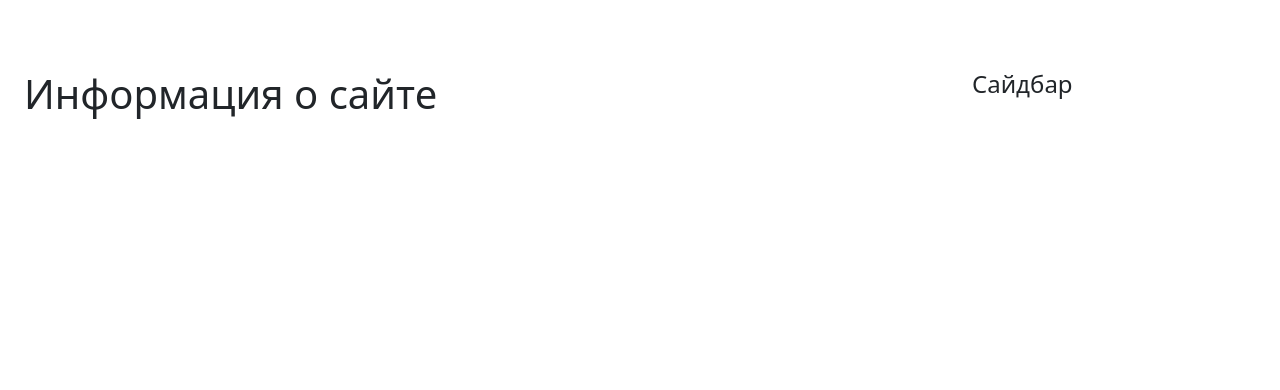
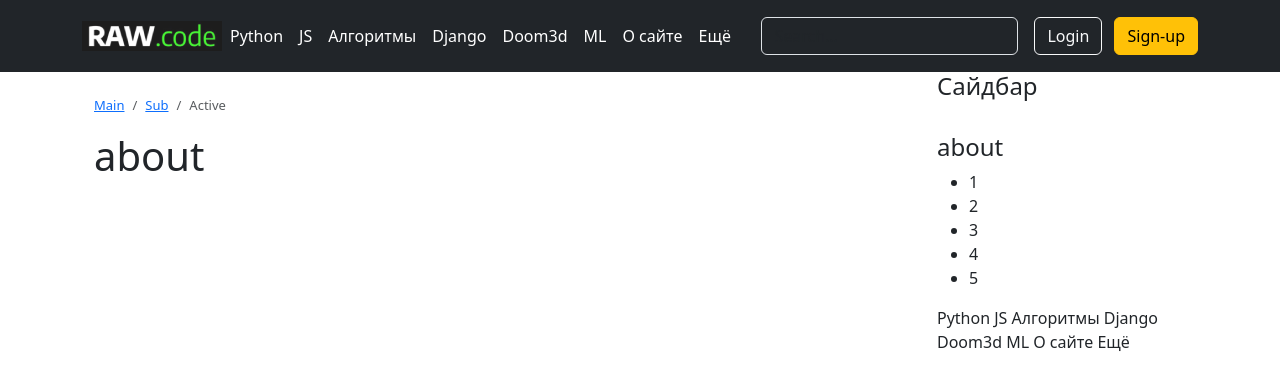
Before and after one commit to shanti-om/django_book, a Django app: page /about/ in a window 1280 px wide. Shown: the top 390 px of the page. Run offline with Django 4.2, Linux system fonts and the light colour scheme; parts of the project's set-up code (start-up, migrations or seed data) failed here and were passed over.

Commit message:
header new, breadcrumbs, include templates

```diff
--- a/mysite/blog/static/css/blog.css
+++ b/mysite/blog/static/css/blog.css
@@ -47,11 +47,18 @@
 }
 
 .scrolled-down {
-    transform: translateY(-100%);
-    transition: all 0.3s ease-in-out;
+    transform: translateY(-80px);
+    transition: all 0.2s ease-in-out;
 }
 
 .scrolled-up {
     transform: translateY(0);
-    transition: all 0.3s ease-in-out;
+    transition: all 0.2s ease-in-out;
 }
+
+
+/* Breadcrumbs */
+
+.breadcrumb-item {
+    font: gray;
+}
--- a/mysite/blog/templates/blog/base.html
+++ b/mysite/blog/templates/blog/base.html
@@ -1,101 +1,55 @@
+<!DOCTYPE html>
 {% load static %}
-<!DOCTYPE html>
+{% load blog_tags%}
+{% det_menu as menu1 %}
 
-<html>
+<html xmlns="http://www.w3.org/1999/html">
 <head>
-    <meta charset="UTF-8" />
-    <meta name="viewport" content="width=device-width, initial-scale=1.0" />
-    <script src="https://code.jquery.com/jquery-2.2.4.min.js" integrity="sha256-BbhdlvQf/xTY9gja0Dq3HiwQF8LaCRTXxZKRutelT44=" crossorigin="anonymous"></script>
-    <link href="https://cdn.jsdelivr.net/npm/bootstrap@5.3.0/dist/css/bootstrap.min.css" rel="stylesheet" />
+    <meta charset="UTF-8"/>
+    <meta name="viewport" content="width=device-width, initial-scale=1.0"/>
+    <script src="https://code.jquery.com/jquery-3.7.0.js"></script>
+    <link href="https://cdn.jsdelivr.net/npm/bootstrap@5.3.0/dist/css/bootstrap.min.css" rel="stylesheet"/>
+    <link rel="shortcut icon" type="image/png" href="{% static 'images/favicon.ico' %}"/>
     <script src="https://cdn.jsdelivr.net/npm/bootstrap@5.3.0/dist/js/bootstrap.bundle.min.js"></script>
     <title>
-      {% block title %}
-
-      {% endblock %}
+        {% block title %}{% endblock %}
     </title>
-    <link href="{% static 'css/blog.css' %}" rel="stylesheet" />
+    <link href="{% static 'css/blog.css' %}" rel="stylesheet"/>
     <script type="text/javascript">
-        $(document).ready(function() {
+        $(document).ready(function () {
           $('body').css('padding-top', $('.navbar').outerHeight() + 'px')
-            if ($('.smart-scroll').length > 0) { // check if element exists
-                 var last_scroll_top = 0;
-                $(window).on('scroll', function() {
-                    scroll_top = $(this).scrollTop();
-                    if(scroll_top < last_scroll_top) {
-                        $('.smart-scroll').removeClass('scrolled-down').addClass('scrolled-up');
+          if ($('.smart-scroll').length > 0) {
+            // check if element exists
+            var last_scroll_top = 0
+            $(window).on('scroll', function () {
+              scroll_top = $(this).scrollTop()
+              if (scroll_top < last_scroll_top) {
+                $('.smart-scroll').removeClass('scrolled-down').addClass('scrolled-up')
+              } else {
+                $('.smart-scroll').removeClass('scrolled-up').addClass('scrolled-down')
               }
-                    else {
-                        $('.smart-scroll').removeClass('scrolled-up').addClass('scrolled-down');
+              last_scroll_top = scroll_top
+            })
           }
-                    last_scroll_top = scroll_top;
-                });
-            }
-        });
+        })
     </script>
-
 </head>
 
 <body>
-    <nav class="navbar smart-scroll navbar-expand-lg navbar-dark bg-dark fixed-top" style="height: 70px;">
-      <div class="container-fluid">
-        <!-- Логотип -->
-        <a class="navbar-brand" href="{% url 'blog:post_list' %}"><img src="{% static 'images/logo.png' %}" alt="RAW.code" style="max-height: 70px;" /></a>
 
-        <!-- Кнопка для мобильного меню -->
-        <button class="navbar-toggler" type="button" data-bs-toggle="collapse" data-bs-target="#navbarNav" aria-controls="navbarNav" aria-expanded="false" aria-label="Toggle navigation"><span class="navbar-toggler-icon"></span></button>
+{% show_header %}
 
-        <!-- Список пунктов меню -->
-        <div class="collapse navbar-collapse" id="navbarNav">
-          <ul class="navbar-nav">
-            <li class="nav-item">
-              <a class="nav-link" href="#">Python</a>
-            </li>
-            <li class="nav-item">
-              <a class="nav-link" href="#">Javascript</a>
-            </li>
-            <li class="nav-item">
-              <a class="nav-link" href="#">Алгоритмы</a>
-            </li>
-            <li class="nav-item">
-              <a class="nav-link" href="#">Django</a>
-            </li>
-            <li class="nav-item">
-              <a class="nav-link" href="{% url 'blog:about' %}">О сайте</a>
-            </li>
-            <li class="nav-item dropdown">
-              <a class="nav-link dropdown-toggle" href="#" id="navbarDropdown" role="button" data-bs-toggle="dropdown" aria-expanded="false">Еще</a>
-              <ul class="dropdown-menu" aria-labelledby="navbarDropdown">
-                <li>
-                  <a class="dropdown-item" href="#">Подпункт 1</a>
-                </li>
-                <li>
-                  <a class="dropdown-item" href="#">Подпункт 2</a>
-                </li>
-                <li>
-                  <hr class="dropdown-divider" />
-                </li>
-                <li>
-                  <a class="dropdown-item" href="#">Еще подпункт</a>
-                </li>
-              </ul>
-            </li>
-          </ul>
-          <!-- navbar-collapse.// -->
-        </div>
-
-        <!-- Поле поиска с круглой кнопкой -->
-        <form class="d-flex m-1">
-          <input class="form-control me-2" type="search" placeholder="Поиск" aria-label="Search" />
-          <button class="btn btn-outline-success" type="submit">Искать</button>
-        </form>
-      </div>
-    </nav>
-
-    <div class="container-fluid">
+<div class="container">
     <div class="page row">
         <div class="content col-sm-9">
             <section aria-label="section" style="background-size: cover;">
                 <div class="container" style="background-size: cover;">
+                    <nav class="breadcrumb mt-4" style="font-size: 13px;">
+                        <a class="breadcrumb-item" href="#">Main</a>
+                        <a class="breadcrumb-item" href="#">Sub</a>
+                        <span class="breadcrumb-item active" aria-current="page">Active</span>
+                    </nav>
+
                     <div class="row" style="background-size: cover;">
                         {% block content %}
 
@@ -105,7 +59,14 @@
             </section>
         </div>
         <div class="sidebar col-sm-3">
-          <h4>Сайдбар</h4>
+            <h4>Сайдбар</h4> </br>
+            <h4>{{ text }}</h4>
+            {% include 'blog/includes/list.html' %}
+
+            {% for ir in menu1 %}
+                {{ir.title}}
+            {% endfor %}
+
         </div>
     </div>
 </div>
--- /dev/null
+++ b/mysite/blog/templates/blog/header.html
@@ -0,0 +1,26 @@
+{% load static %}
+<header class="p-3 text-bg-dark">
+  <nav></nav>
+  <div class="container">
+    <div class="d-flex flex-wrap align-items-center justify-content-center justify-content-lg-start">
+      <a class="navbar-brand" href="{% url 'blog:post_list' %}"><img src="{% static 'images/logo.png' %}" alt="RAW.code" style="max-height: 70px;" /></a>
+
+      <ul class="nav col-12 col-lg-auto me-lg-auto mb-2 justify-content-center mb-md-0">
+        {% for i in menu %}
+          <li>
+            <a href="{{ i.url }}" class="nav-link px-2 text-white">{{ i.title }}</a>
+          </li>
+        {% endfor %}
+      </ul>
+
+      <form class="col-12 col-lg-auto mb-3 mb-lg-0 me-lg-3" role="search">
+        <input type="search" class="form-control form-control-dark text-bg-dark" placeholder="Search..." aria-label="Search" />
+      </form>
+
+      <div class="text-end">
+        <button type="button" class="btn btn-outline-light me-2">Login</button>
+        <button type="button" class="btn btn-warning">Sign-up</button>
+      </div>
+    </div>
+  </div>
+</header>
--- /dev/null
+++ b/mysite/blog/templates/blog/includes/list.html
@@ -0,0 +1,7 @@
+<ul>
+    <li>1</li>
+    <li>2</li>
+    <li>3</li>
+    <li>4</li>
+    <li>5</li>
+</ul>
--- /dev/null
+++ b/mysite/blog/templates/blog/menu.py
@@ -0,0 +1,10 @@
+main_menu = [
+    {'title': 'Python', 'url': '/category/python'},
+    {'title': 'JS', 'url': '/category/js'},
+    {'title': 'Алгоритмы', 'url': '/category/algo'},
+    {'title': 'Django', 'url': '/category/django'},
+    {'title': 'Doom3d', 'url': '/category/doom3d'},
+    {'title': 'ML', 'url': '/category/ml'},
+    {'title': 'О сайте', 'url': '/about'},
+    {'title': 'Ещё', 'url': '/more'},
+]
--- /dev/null
+++ b/mysite/blog/templatetags/blog_tags.py
@@ -0,0 +1,14 @@
+from django import template
+import blog.views as views
+
+register = template.Library()
+
+
+@register.simple_tag()
+def det_menu():
+    return views.data['menu']
+
+@register.inclusion_tag('blog/header.html')
+def show_header(selected=0):
+    menu = views.data['menu']
+    return {'menu': menu, 'selected': selected}
--- a/mysite/blog/urls.py
+++ b/mysite/blog/urls.py
@@ -8,7 +8,11 @@
 urlpatterns = \
     [
         # представления поста
+        path('about/', views.about, name='about'),
+        path('more/', views.more, name='more'),
         path('', views.post_list, name='post_list'),
-        path('about/', views.about, name='about'),
         path('<int:year>/<int:month>/<int:day>/<slug:post>/', views.post_detail, name='post_detail'),
+        path('category/<int:category_id>/', views.category_id, name='category_id'),
+        path('category/<slug:category_slug>/', views.category_slug, name='category_slug'),
+
     ]
--- a/mysite/blog/views.py
+++ b/mysite/blog/views.py
@@ -10,12 +10,14 @@
 from .models import Post
 from django.http import Http404
 from django.core.paginator import Paginator
+from .templates.blog.menu import main_menu
+
+data = {'menu': main_menu}
 
 
 def post_list(request):
-    posts = Post.published.all()
-    return render(request,
-    'blog/post/list.html', {'posts': posts})
+    data = {'menu': main_menu, 'text': 'post_list', 'posts': Post.published.all()}
+    return render(request, 'blog/post/list.html', context=data)
 
 
 def post_detail(request, year, month, day, post):
@@ -24,7 +26,25 @@
                              publish__year=year,
                              publish__month=month,
                              publish__day=day)
-    return render(request, 'blog/post/detail.html', {'post': post})
+    data = {'menu': main_menu, 'text': 'category_id: ' + str(category_id), 'post': post}
+    return render(request, 'blog/post/detail.html', context=data)
 
-def about (request):
-    return render(request, 'blog/about.html', {'text': 'Информация о сайте', })
+
+def category_id(request, category_id):
+    data = {'menu': main_menu, 'text': 'category_id: ' + str(category_id), 'posts': Post.published.all()}
+    return render(request, 'blog/post/list.html', context=data)
+
+
+def category_slug(request, category_slug):
+    data = {'menu': main_menu, 'text': 'category_slug: ' + str(category_slug), 'posts': Post.published.all()}
+    return render(request, 'blog/post/list.html', context=data)
+
+
+def about(request):
+    data = {'menu': main_menu, 'text': 'about'}
+    return render(request, 'blog/about.html', context=data)
+
+
+def more(request):
+    data = {'menu': main_menu, 'text': 'more'}
+    return render(request, 'blog/about.html', context=data)
--- a/mysite/mysite/settings.py
+++ b/mysite/mysite/settings.py
@@ -37,6 +37,7 @@
     'django.contrib.messages',
     'django.contrib.staticfiles',
     'blog.apps.BlogConfig',
+    'django_extensions',
 ]
 
 MIDDLEWARE = [
@@ -115,6 +116,7 @@
 
 STATIC_URL = '/static/'
 STATIC_ROOT = BASE_DIR / 'static'
+STATICFILES_DIRS = []
 
 MEDIA_URL = '/media/'
 MEDIA_ROOT = BASE_DIR / 'media'
```
Also changed, not shown: mysite/blog/models.py (+13 -5 lines), mysite/blog/templates/blog/post/detail.html (+7 -2 lines), mysite/blog/templates/blog/post/list.html (+22 -17 lines), mysite/blog/migrations/0010_category_post_category.py (added), mysite/blog/templatetags/__init__.py (added), mysite/db.sqlite3. Lines whose indentation alone changed are shown as unchanged.
